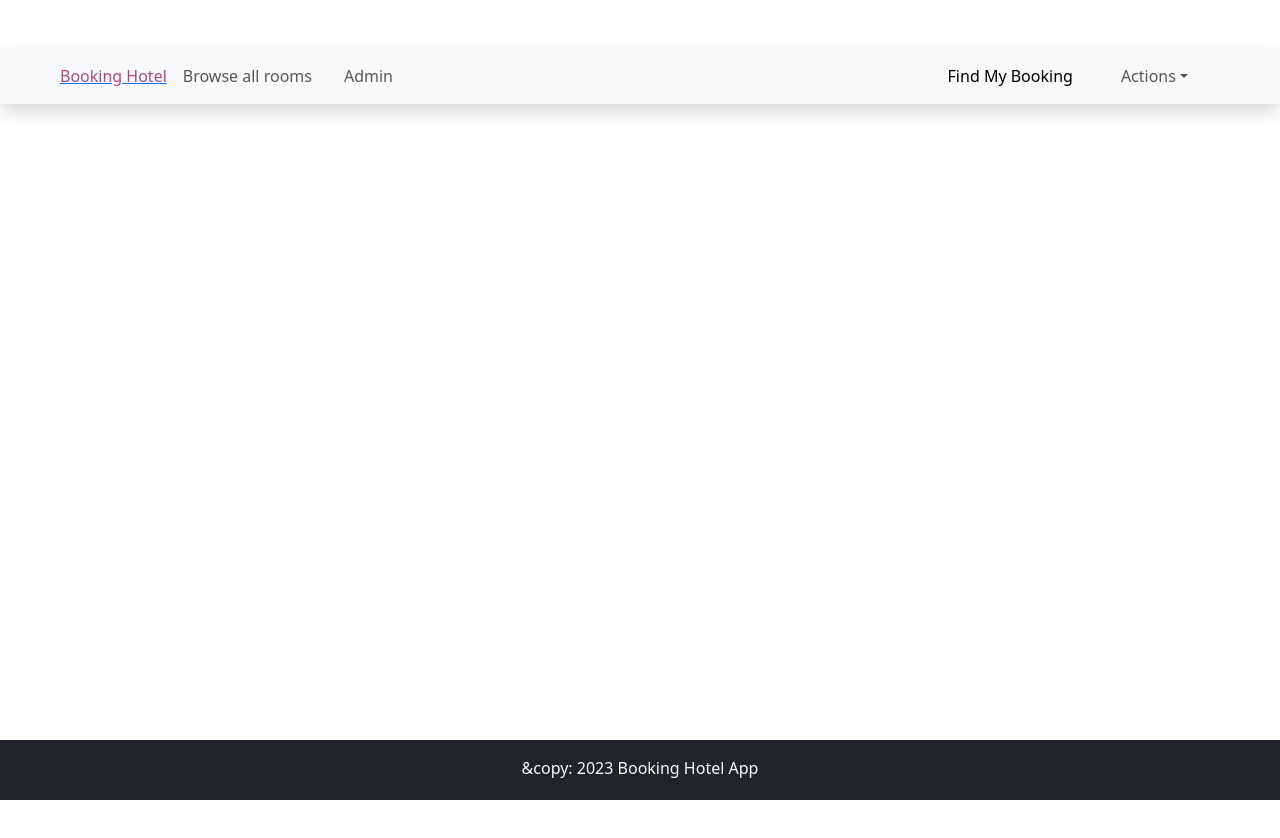
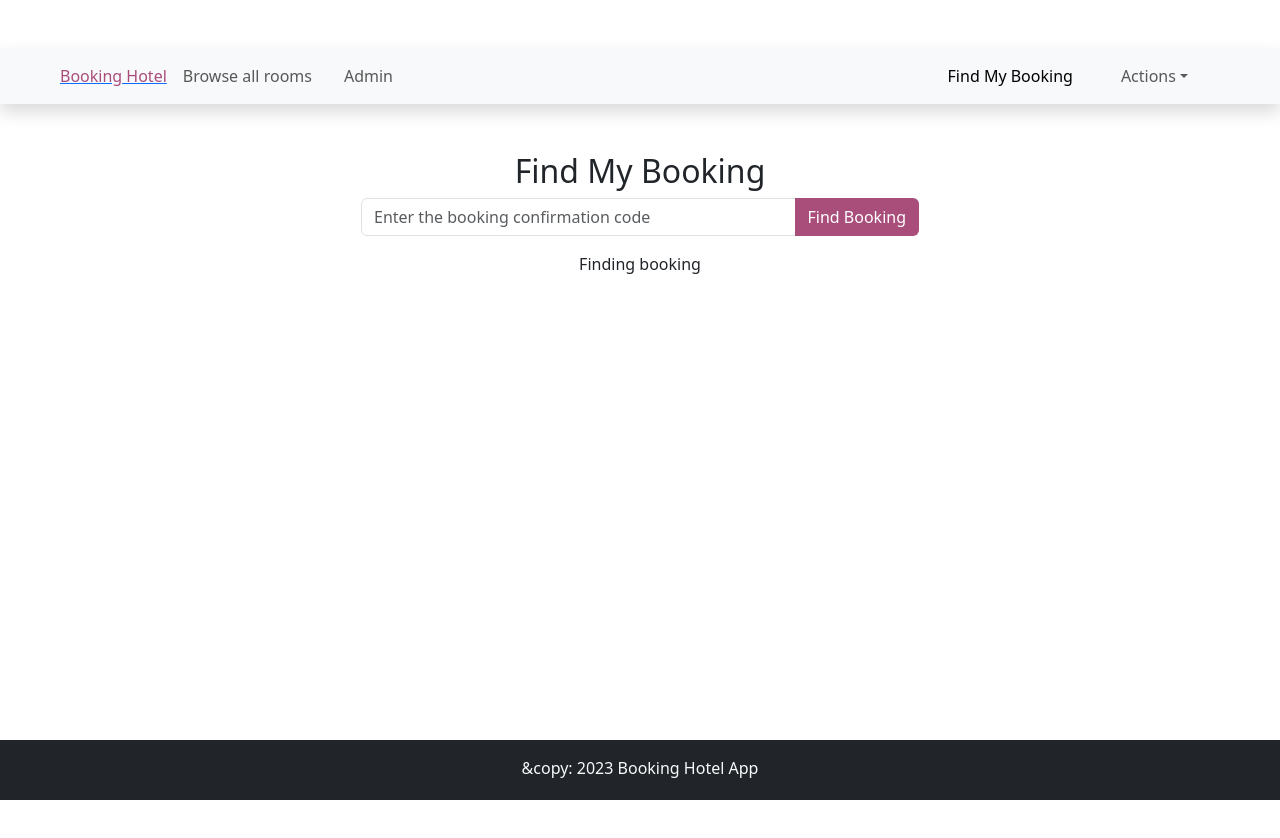
Before and after one commit to TomTom2k/FS-booking-hotel, a React (Vite) app in the folder frontend/: page /find-booking in a window 1280 px wide. Shown: the top 838 px of the page. Built offline with nearby package versions, Linux system fonts and the light colour scheme; the HTML template or start-up script is replaced by a standard one.

Commit message:
feat: find booking, cancel booking

```diff
--- a/frontend/src/App.jsx
+++ b/frontend/src/App.jsx
@@ -12,6 +12,7 @@
 import Checkout from './components/room/Checkout';
 import BookingSuccess from './components/booking/BookingSuccess';
 import Bookings from './components/booking/Bookings';
+import FindBooking from './components/booking/FindBooking';
 
 function App() {
 	return (
@@ -47,6 +48,7 @@
 							path="/existing-bookings"
 							element={<Bookings />}
 						/>
+						<Route path="/find-booking" element={<FindBooking />} />
 					</Routes>
 				</Router>
 				<Footer />
--- a/frontend/src/components/admin/Admin.jsx
+++ b/frontend/src/components/admin/Admin.jsx
@@ -8,6 +8,7 @@
 			<h2>Welcome to Admin Panel</h2>
 			<hr />
 			<Link to={'/existing-rooms'}>Manage Rooms</Link>
+			<br />
 			<Link to={'/existing-bookings'}>Manage Bookings</Link>
 		</div>
 	);
--- /dev/null
+++ b/frontend/src/components/booking/FindBooking.jsx
@@ -0,0 +1,146 @@
+// eslint-disable-next-line no-unused-vars
+import React, { useState } from 'react';
+import {
+	cancelBooking,
+	getBookingByConfirmationCode,
+} from '../utils/ApiFuntions';
+
+const FindBooking = () => {
+	const [confirmationCode, setConfirmationCode] = useState('');
+	const [error, setError] = useState('');
+	const [isLoading, setIsLoading] = useState(false);
+	const [bookingInfo, setBookingInfo] = useState({
+		id: '',
+		room: {
+			id: '',
+		},
+		bookingConfirmationCode: '',
+		roomNumber: '',
+		checkInDate: '',
+		checkOutDate: '',
+		guestFullName: '',
+		guestEmail: '',
+		numOfAdults: '',
+		numOfChildren: '',
+		totalNumOfGuest: '',
+	});
+	const [isDeleted, setIsDeleted] = useState(false);
+
+	const clearBookingInfo = {
+		id: '',
+		room: {
+			id: '',
+		},
+		bookingConfirmationCode: '',
+		roomNumber: '',
+		checkInDate: '',
+		checkOutDate: '',
+		guestFullName: '',
+		guestEmail: '',
+		numOfAdults: '',
+		numOfChildren: '',
+		totalNumOfGuest: '',
+	};
+
+	const handleInputChange = (e) => {
+		setConfirmationCode(e.target.value);
+	};
+	const handleFormSubmit = async (e) => {
+		e.preventDefault();
+		setIsLoading(true);
+		try {
+			const data = await getBookingByConfirmationCode(confirmationCode);
+			setBookingInfo(data);
+		} catch (error) {
+			setBookingInfo(clearBookingInfo);
+			if (error.response && error.response.status === 404) {
+				setError(error.response.data.message);
+			} else {
+				setError(error.message);
+			}
+		}
+
+		setTimeout(() => {
+			setIsLoading(false);
+		}, 2000);
+	};
+	const handleBookingCancellation = async (bookingId) => {
+		try {
+			await cancelBooking(bookingId);
+			setIsDeleted(true);
+			setBookingInfo(clearBookingInfo);
+			setConfirmationCode('');
+			setError('');
+		} catch (error) {
+			setError(error.message);
+		}
+	};
+	return (
+		<>
+			<div className="container mt-5 d-flex flex-column justify-content-center align-items-center">
+				<h2>Find My Booking</h2>
+				<form onSubmit={handleFormSubmit} className="col-md-6">
+					<div className="input-group mb-3">
+						<input
+							type="text"
+							className="form-control"
+							id="confirmationCode"
+							name="confirmationCode"
+							value={confirmationCode}
+							onChange={handleInputChange}
+							placeholder="Enter the booking confirmation code"
+						/>
+
+						<button className="btn btn-hotel input-group-text">
+							Find Booking
+						</button>
+					</div>
+				</form>
+
+				{isLoading ? (
+					<p>Finding booking</p>
+				) : error ? (
+					<p className="text-danger">{error}</p>
+				) : bookingInfo.bookingConfirmationCode ? (
+					<div className="col-md-6 my-5">
+						<h3>Booking Information</h3>
+						<p>
+							Booking Confirmation Code :{' '}
+							{bookingInfo.bookingConfirmationCode}
+						</p>
+						<p>Booking ID : {bookingInfo.id}</p>
+						<p>Room Number : {bookingInfo.room.id}</p>
+						<p>Check-In Date : {bookingInfo.checkInDate}</p>
+						<p>Check-In Date : {bookingInfo.checkOutDate}</p>
+						<p>Ful Name : {bookingInfo.guestFullName}</p>
+						<p>Email Address : {bookingInfo.guestEmail}</p>
+						<p>Adults : {bookingInfo.numOfAdults}</p>
+						<p>Children : {bookingInfo.numOfChildren}</p>
+						<p>Total Guest: {bookingInfo.totalNumOfGuest}</p>
+
+						{!isDeleted && (
+							<button
+								className="btn btn-danger"
+								onClick={() =>
+									handleBookingCancellation(bookingInfo.id)
+								}
+							>
+								Cancel Booking
+							</button>
+						)}
+					</div>
+				) : (
+					<p>Finding booking</p>
+				)}
+
+				{isDeleted && (
+					<div className="alert alert-success mt-3" role="alert">
+						Booking has been cancelled successfully!
+					</div>
+				)}
+			</div>
+		</>
+	);
+};
+
+export default FindBooking;
```
